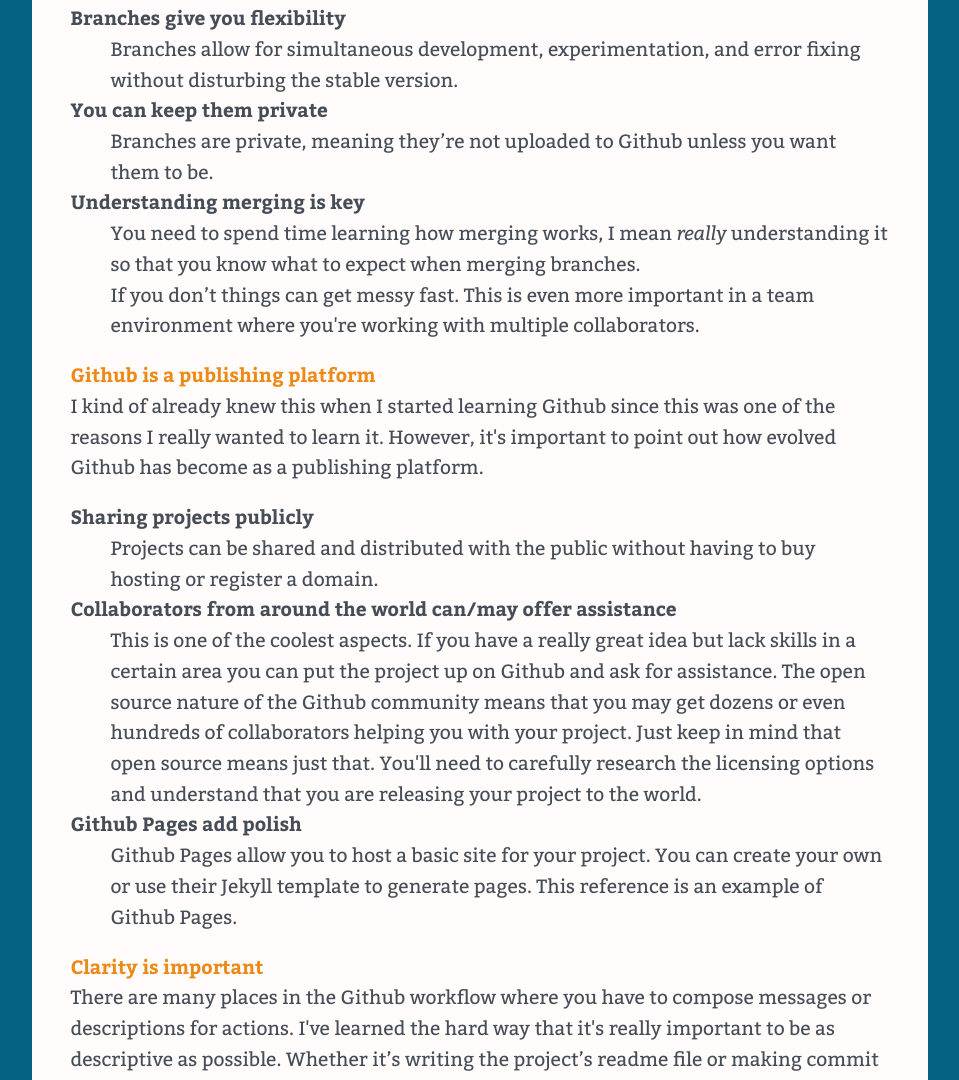
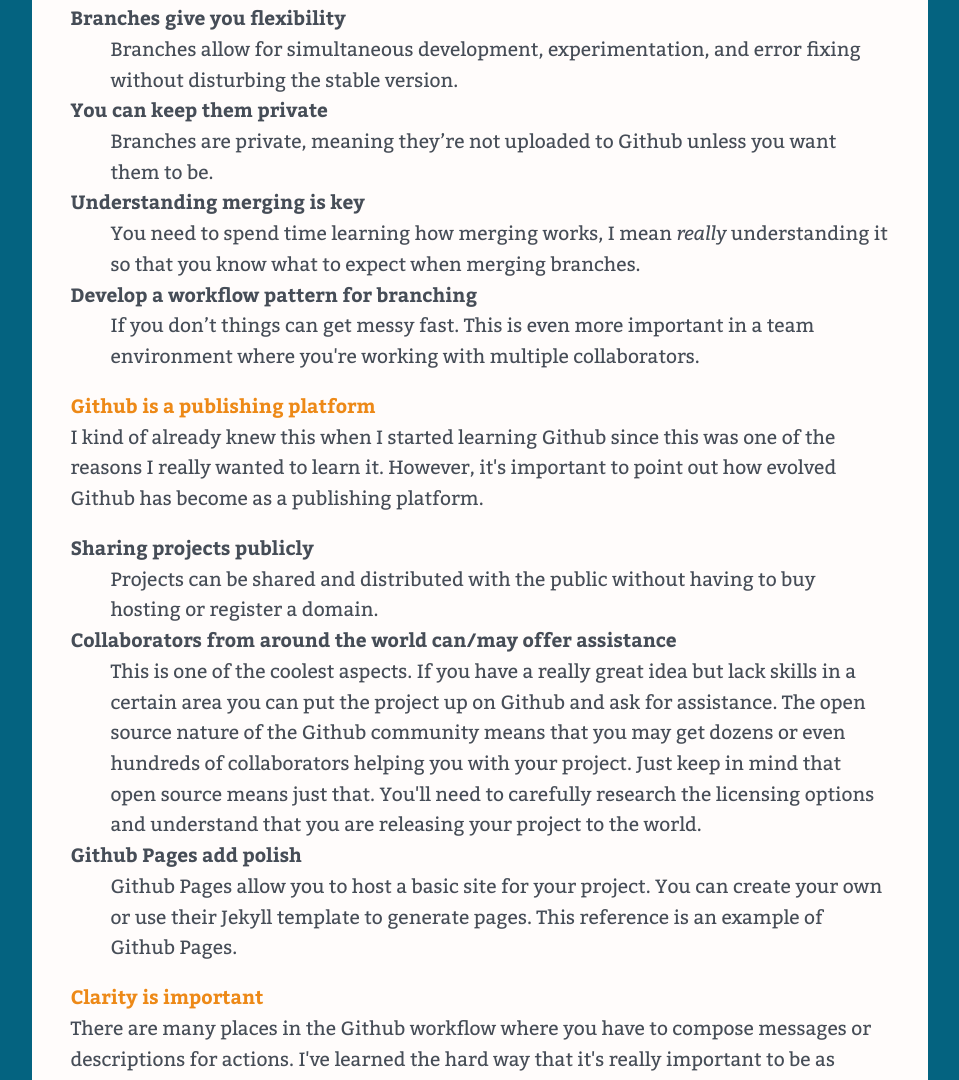
Before and after one commit to GavinFMetrics/github-for-web-designers, a plain HTML site: page index.html in a window 1280 px wide. Shown: the part 2411-3491 px from the top of the page, without its empty margins (160-1119 px from the left). Drawn offline with nearby package versions, Linux system fonts and the light colour scheme.

Commit message:
Added line 73 to the index.html

```diff
--- a/index.html
+++ b/index.html
@@ -70,6 +70,7 @@
       <dt>Understanding merging is key
       </dt>
       <dd>You need to spend time learning how merging works, I mean <em>really</em> understanding it so that you know what to expect when merging branches.</dd>
+      <dt>Develop a workflow pattern for branching
       </dt>
       <dd>If you don&rsquo;t things can get messy fast. This is even more important in a team environment where you're working with multiple collaborators.</dd>
     </dl>
```
